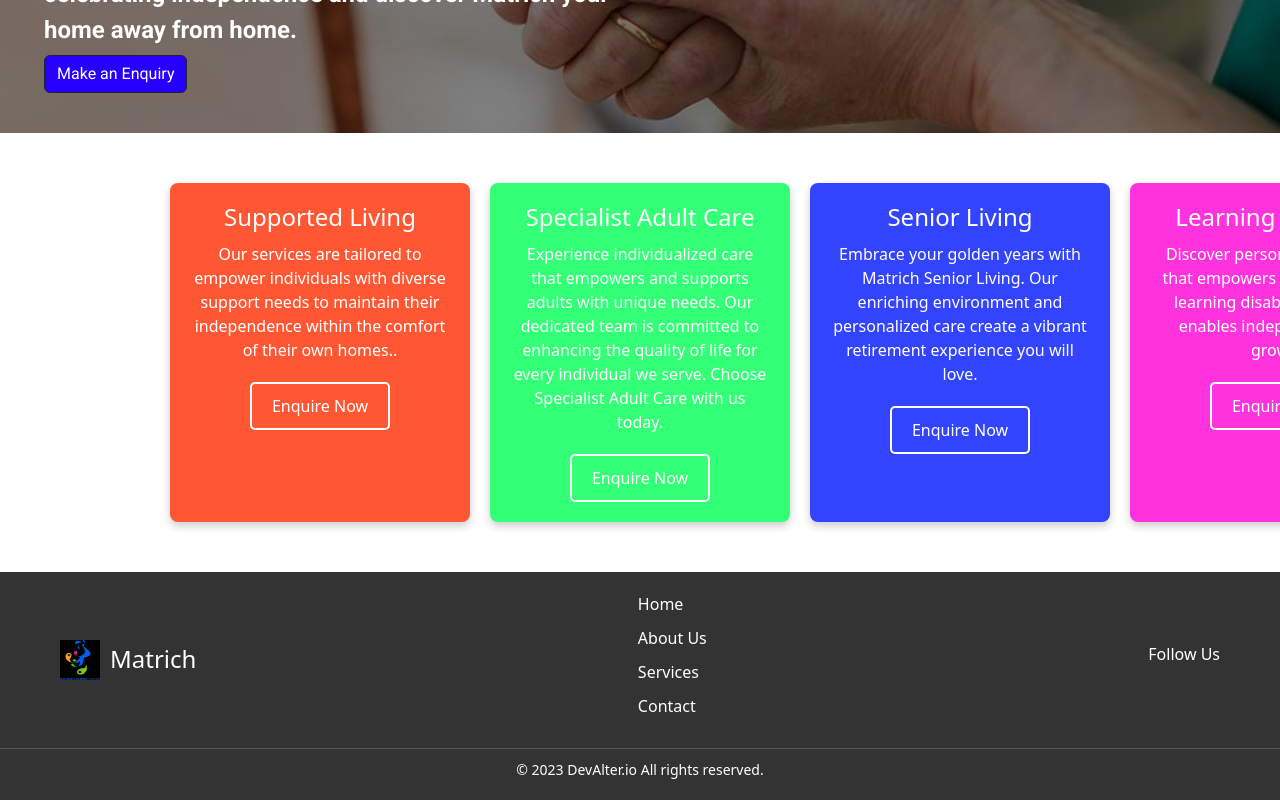
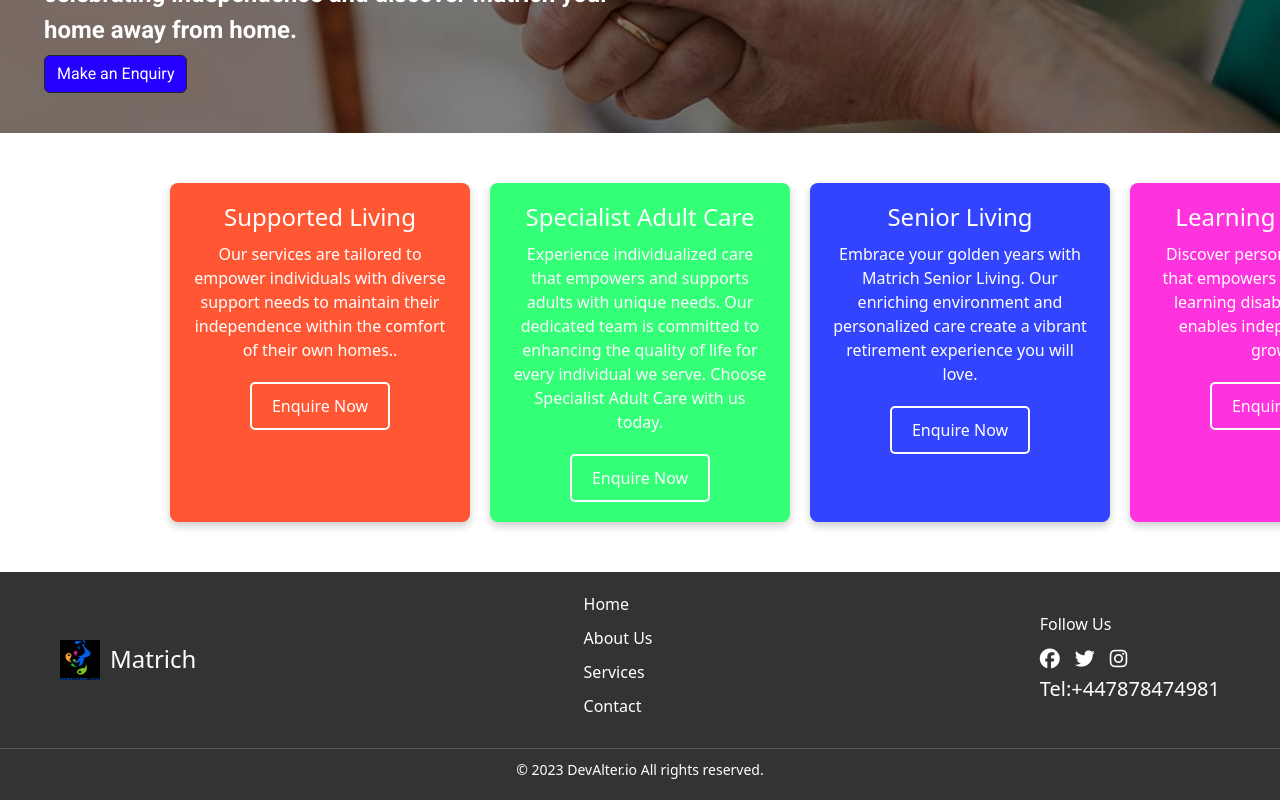
Before and after one commit to kifeakor22/matrich, a React (Create React App) app: page / in a window 1280 px wide. Shown: the part 370-1170 px from the top of the page. Built offline with nearby package versions, Linux system fonts and the light colour scheme.

Commit message:
footer added

```diff
--- a/public/index.html
+++ b/public/index.html
@@ -19,6 +19,8 @@
 <link rel="mask-icon" href="/safari-pinned-tab.svg" color="#5bbad5">
 <meta name="msapplication-TileColor" content="#da532c">
 <meta name="theme-color" content="#ffffff">
+<link rel="stylesheet" href="https://cdnjs.cloudflare.com/ajax/libs/font-awesome/5.15.3/css/all.min.css" integrity="sha384-Ff538M0zC7FehBpqzD2J5S5Bd1Zf3b5F5g5u5f5/5L5w5F5f5r5u5Y5p5v5e5y5T5P5f5E5z5l5m5l5k5B5v5v5R5H5">
+
 
 
     <!--
@@ -49,7 +51,9 @@
 
       To begin the development, run `npm start` or `yarn start`.
       To create a production bundle, use `npm run build` or `yarn build`.
+
     -->
+    <script src="https://kit.fontawesome.com/6558d52875.js" crossorigin="anonymous"></script>
      <script src="https://cdn.jsdelivr.net/npm/jquery@3.5.1/dist/jquery.slim.min.js" integrity="sha384-DfXdz2htPH0lsSSs5nCTpuj/zy4C+OGpamoFVy38MVBnE+IbbVYUew+OrCXaRkfj" crossorigin="anonymous"></script>
      <script src="https://cdn.jsdelivr.net/npm/bootstrap@4.6.2/dist/js/bootstrap.bundle.min.js" integrity="sha384-Fy6S3B9q64WdZWQUiU+q4/2Lc9npb8tCaSX9FK7E8HnRr0Jz8D6OP9dO5Vg3Q9ct" crossorigin="anonymous"></script>
 
--- a/src/components/footer/index.js
+++ b/src/components/footer/index.js
@@ -24,6 +24,7 @@ const Footer = () => {
             <li><a href="#"><i className="fab fa-twitter"></i></a></li>
             <li><a href="#"><i className="fab fa-instagram"></i></a></li>
           </ul>
+          <a href='#'>Tel:+447878474981</a>
         </div>
       </div>
       <div className="footer-bottom">
```
